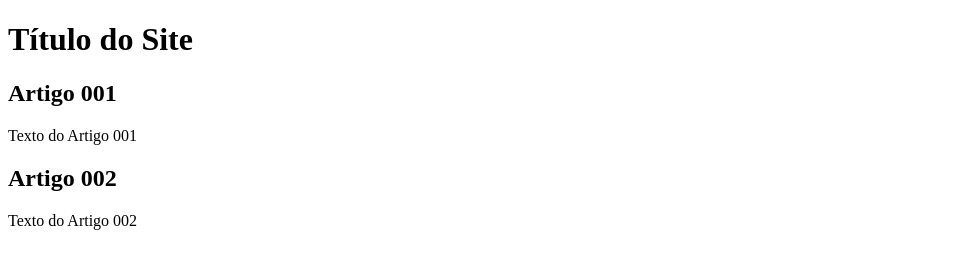
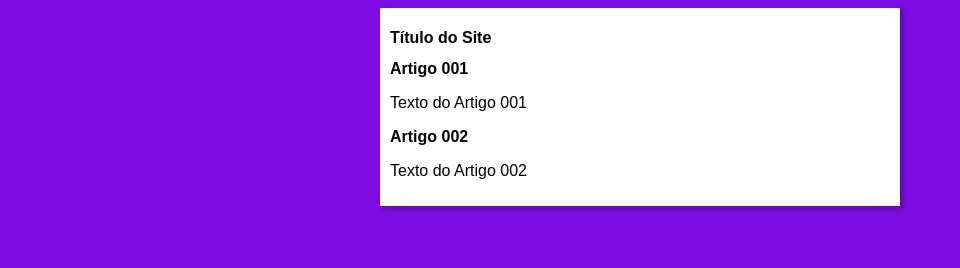
Before and after one commit to LeoMMatos/projeto-site, a plain HTML site: page index.html in a window 1280 px wide. Shown: the whole page, without its empty margins (0-960 px from the left). Drawn offline with Linux system fonts and the light colour scheme.

Commit message:
Início do design

```diff
--- /dev/null
+++ b/estilos/style.css
@@ -0,0 +1,16 @@
+* {
+    font-family: Arial, Helvetica, sans-serif;
+    font-size: 16px;
+}
+
+body {
+    background-color: rgb(123, 12, 226);
+}
+
+main {
+    background-color: white;
+    width: 500px;
+    margin: auto;
+    padding: 10px;
+    box-shadow: 3px 3px 5px rgba(0, 0, 0, 0.267);
+}
--- a/index.html
+++ b/index.html
@@ -4,6 +4,7 @@
     <meta charset="UTF-8">
     <meta name="viewport" content="width=device-width, initial-scale=1.0">
     <title>Título do Site</title>
+    <link rel="stylesheet" href="estilos/style.css">
 </head>
 <body>
     <main>
```
